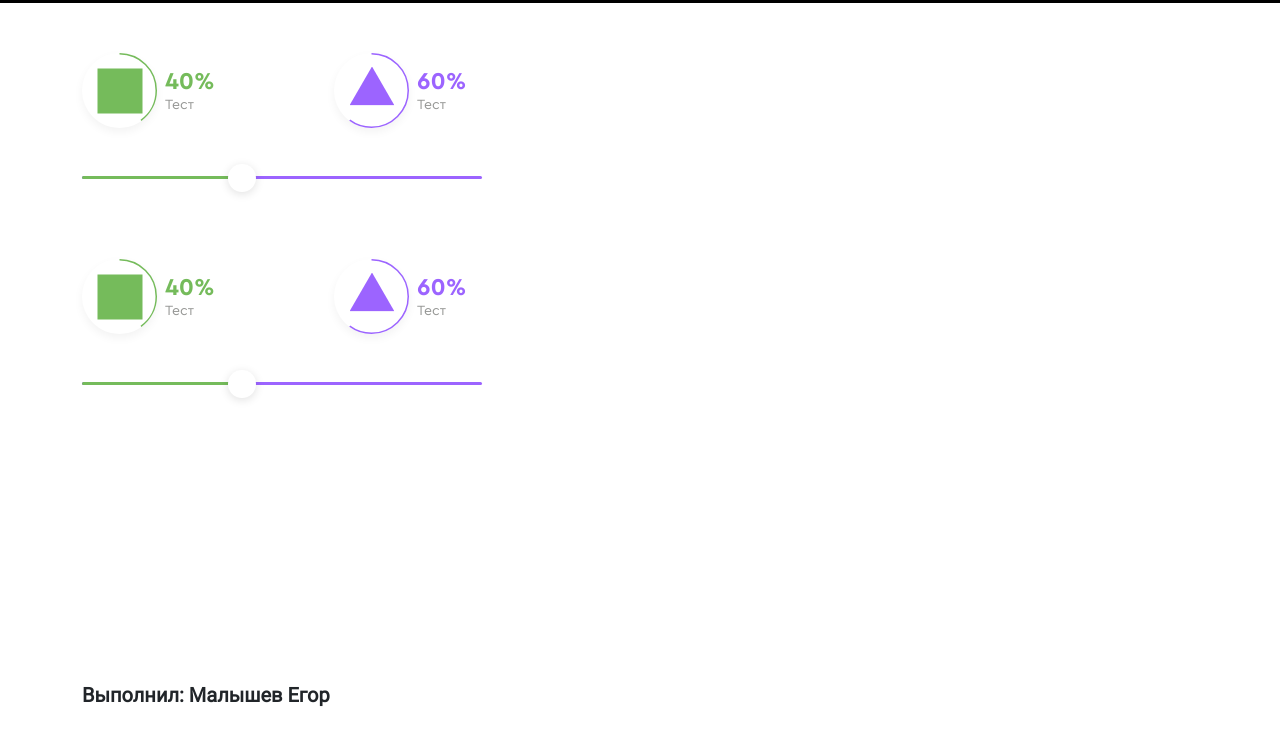
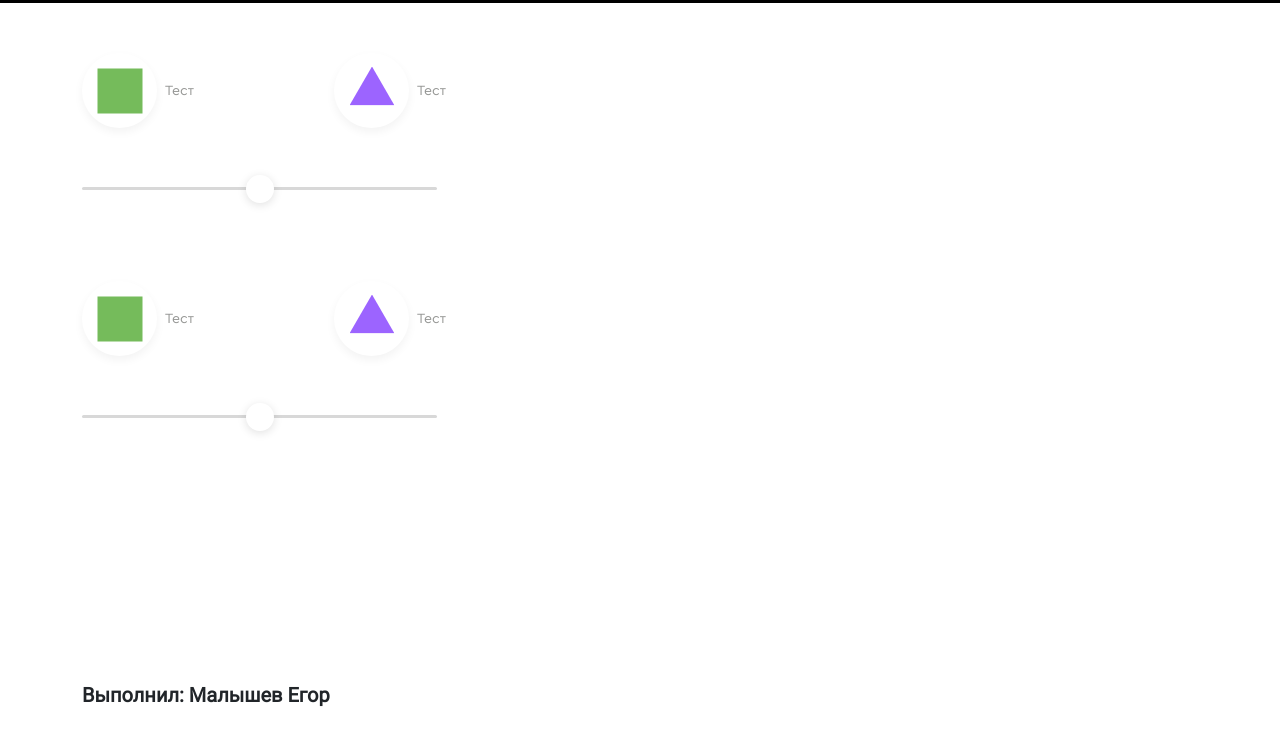
Before and after one commit to EgorMalyshev99/perfluence-test-task, a plain HTML site: page index.html in a window 1280 px wide. Shown: the part 69-800 px from the top of the page. Drawn offline with Linux system fonts and the light colour scheme.

Commit message:
add default range

```diff
--- a/css/style.css
+++ b/css/style.css
@@ -1,7 +1,7 @@
 @font-face {
   font-family: "Roboto";
   src: local(Roboto),
-    url("../fonts/Roboto-Regular.ttf") format('truetype');
+    url("../fonts/Roboto-Regular.ttf") format("truetype");
   font-weight: 400;
   font-display: swap;
 }
@@ -9,7 +9,7 @@
 @font-face {
   font-family: "Cera Pro";
   src: local(Cera Pro),
-    url("../fonts/CeraPro-Regular.ttf") format('truetype');
+    url("../fonts/CeraPro-Regular.ttf") format("truetype");
   font-weight: 400;
   font-display: swap;
 }
@@ -17,7 +17,7 @@
 @font-face {
   font-family: "Cera Pro";
   src: local(Cera Pro),
-    url("../fonts/CeraPro-Bold.ttf") format('truetype');
+    url("../fonts/CeraPro-Bold.ttf") format("truetype");
   font-weight: 700;
   font-display: swap;
 }
@@ -250,38 +250,94 @@
   background-size: contain;
 }
 
-#slider {
-  width: 100%;
-  height: 3px;
-  border: none;
+.slider {
+  position: relative;
+  margin-right: 20px;
+  flex-grow: 1;
+  display: flex;
+  justify-content: space-between;
+  align-items: center;
 }
 
-#slider .noUi-handle {
+.slider .fake-track {
+  position: absolute;
+  top: 11px;
+  width: 0;
+  height: 3px;
+  background-color: rgb(216, 216, 216);
+  border-radius: 50px;
+}
+
+.slider .fake-track.active {
+  background-color: #75BB5B;
+}
+
+.reset-slider {
+  width: 25px;
+  height: 25px;
+  padding: 0;
+  background-color: transparent;
+  background-image: url(../img/close.svg);
+  background-repeat: no-repeat;
+  background-size: contain;
+  background-position: center;
+  border: none;
+  opacity: 0;
+  transition: opacity .25s ease;
+}
+
+.reset-slider.active {
+  opacity: 1;
+}
+
+input[type='range'] {
+  width: 100%;
+  -webkit-appearance: none;
+  background-color: rgb(216, 216, 216);
+  border-radius: 50px;
+}
+
+input[type='range'].active {
+  background-color: #9C64FF;
+}
+
+input[type='range']::-webkit-slider-runnable-track {
+  height: 3px;
+  -webkit-appearance: none;
+}
+
+input[type='range']::-webkit-slider-thumb {
+  position: relative;
+  z-index: 1;
   width: 28px;
   height: 28px;
-  top: -12px;
-  right: -14px;
-  border: none;
+  margin-top: -12px;
+  -webkit-appearance: none;
+  cursor: grab;
+  background: var(--white);
+  box-shadow: 0px 2px 10px rgba(0, 0, 0, 0.12);
   border-radius: 50%;
-  box-shadow: 0px 2px 10px rgba(0, 0, 0, 0.12);
 }
 
-#slider .noUi-connect {
-  background-color: var(--green);
+input[type='range']:active::-webkit-slider-thumb {
+  cursor: grabbing;
 }
 
-#slider .noUi-handle:before,
-#slider .noUi-handle:after {
-  display: none;
+/* input[type="range"]::-moz-range-progress {
+  background-color: #43e5f7;
 }
 
-#slider .noUi-touch-area {
-  cursor: grab;
+input[type="range"]::-moz-range-track {
+  background-color: #9a905d;
 }
 
-#slider .noUi-connects {
-  background-color: var(--purple);
+input[type="range"]::-ms-fill-lower {
+  background-color: #43e5f7;
 }
+
+input[type="range"]::-ms-fill-upper {
+  background-color: #9a905d;
+} */
 
 @media screen and (max-width: 1400px) {}
 
--- a/index.html
+++ b/index.html
@@ -46,7 +46,7 @@
               <div class="square"></div>
             </div>
             <div class="range-item__data">
-              <span class="data-percent data-percent--left">40%</span>
+              <span class="data-percent data-percent--left"></span>
               <span class="data-text">Тест</span>
             </div>
           </div>
@@ -56,15 +56,20 @@
               <div class="triangle"></div>
             </div>
             <div class="range-item__data">
-              <span class="data-percent data-percent--right">60%</span>
+              <span class="data-percent data-percent--right"></span>
               <span class="data-text">Тест</span>
             </div>
           </div>
         </div>
         <div class="d-flex justify-content-start">
-          <div class="slider" id="slider"></div>
+          <div class="slider">
+            <span class="fake-track"></span>
+            <input type="range" min="0" max="100" step="1" value="">
+          </div>
+          <button class="reset-slider" type="button" disabled></button>
         </div>
       </div>
+
       <div class="range">
         <div class="range-item d-flex justify-content-between mb-5">
           <div class="d-flex align-items-center">
@@ -73,7 +78,7 @@
               <div class="square"></div>
             </div>
             <div class="range-item__data">
-              <span class="data-percent data-percent--left">40%</span>
+              <span class="data-percent data-percent--left"></span>
               <span class="data-text">Тест</span>
             </div>
           </div>
@@ -83,13 +88,17 @@
               <div class="triangle"></div>
             </div>
             <div class="range-item__data">
-              <span class="data-percent data-percent--right">60%</span>
+              <span class="data-percent data-percent--right"></span>
               <span class="data-text">Тест</span>
             </div>
           </div>
         </div>
         <div class="d-flex justify-content-start">
-          <div class="slider" id="slider"></div>
+          <div class="slider">
+            <span class="fake-track"></span>
+            <input type="range" min="0" max="100" step="1" value="">
+          </div>
+          <button class="reset-slider" type="button" disabled></button>
         </div>
       </div>
     </div>
@@ -104,10 +113,8 @@
   <script defer src="./js/jquery-3.6.0.min.js"></script>
   <script defer src="./js/responsive-menu.js"></script>
   <script defer src="./js/bootstrap.min.js"></script>
-  <script defer src="./js/nouislider.min.js"></script>
-  <script defer src="./js/wNumb.min.js"></script>
   <script defer src="./js/progressbar.min.js"></script>
-  <script defer src="./js/main.js" type="module"></script>
+  <script defer src="./js/main.js"></script>
 </body>
 
 </html>
--- a/js/main.js
+++ b/js/main.js
@@ -1,3 +1,14 @@
+function setSliderDefault(input, track, resetBtn) {
+  [...arguments].forEach(item => item.classList.remove('active'));
+  resetBtn.setAttribute('disabled', 'true');
+  input.value = '';
+}
+
+function setSliderActive(input, track, resetBtn) {
+  [...arguments].forEach(item => item.classList.add('active'));
+  resetBtn.removeAttribute('disabled');
+}
+
 document.addEventListener('DOMContentLoaded', function() {
   var navigation = $('#nav-main').okayNav();
   document.querySelectorAll('.okayNav__nav--visible li').forEach((item, index) => {
@@ -5,9 +16,13 @@ document.addEventListener('DOMContentLoaded', function() {
   });
 
   const slidersWrap = document.querySelectorAll('.range');
-  const sliders = document.querySelectorAll('.range .slider');
 
-  [].slice.call(sliders).forEach(function(slider, index) {
+  document.querySelectorAll('.range input[type="range"]').forEach((input, index) => {
+    const valueLeft = slidersWrap[index].querySelector('.data-percent--left');
+    const valueRight = slidersWrap[index].querySelector('.data-percent--right');
+    const fakeTrack = slidersWrap[index].querySelector('.fake-track');
+    const resetBtn = slidersWrap[index].querySelector('.reset-slider');
+    let isActive = false;
 
     const barLeft = new ProgressBar.Circle(slidersWrap[index].querySelector('.circle--left'), {
       strokeWidth: 2,
@@ -25,24 +40,32 @@ document.addEventListener('DOMContentLoaded', function() {
       svgStyle: null
     });
 
-    noUiSlider.create(slider, {
-      start: 40,
-      connect: [true, false],
-      range: {
-        'min': 0,
-        'max': 100
-      },
-      format: wNumb({
-        decimals: 0
-      })
+    barLeft.animate(0);
+    barRight.animate(0);
+
+    fakeTrack.style.width = 0;
+
+    input.addEventListener('input', (evt) => {
+      if (!isActive) {
+        isActive = true;
+        setSliderActive(input, fakeTrack, resetBtn);
+      }
+      valueLeft.innerText = `${evt.target.value}%`;
+      valueRight.innerText = `${100 - evt.target.value}%`;
+
+      barLeft.animate(input.value / 100);
+      barRight.animate((100 - input.value) / 100);
+
+      fakeTrack.style.width = `${input.value}%`;
     });
 
-    // Bind the color changing function to the update event.
-    slider.noUiSlider.on('update', function() {
-      slidersWrap[index].querySelector('.data-percent--left').innerText = `${slider.noUiSlider.get()}%`;
-      slidersWrap[index].querySelector('.data-percent--right').innerText = `${100-slider.noUiSlider.get()}%`;
-      barLeft.animate(slider.noUiSlider.get() / 100);
-      barRight.animate((100 - slider.noUiSlider.get()) / 100);
+    resetBtn.addEventListener('click', () => {
+      setSliderDefault(input, fakeTrack, resetBtn);
+      barLeft.animate(0);
+      barRight.animate(0);
+      valueLeft.innerText = '';
+      valueRight.innerText = '';
+      isActive = false;
     });
   });
 });
```
Also changed, not shown: img/close.svg (added).
